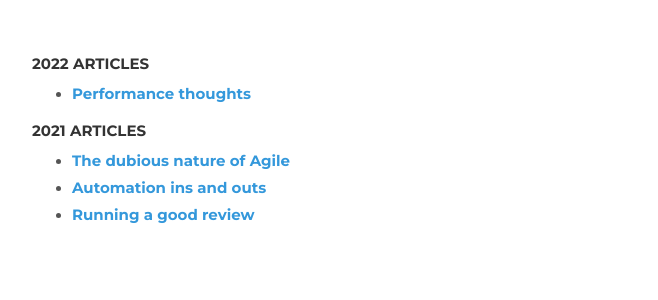
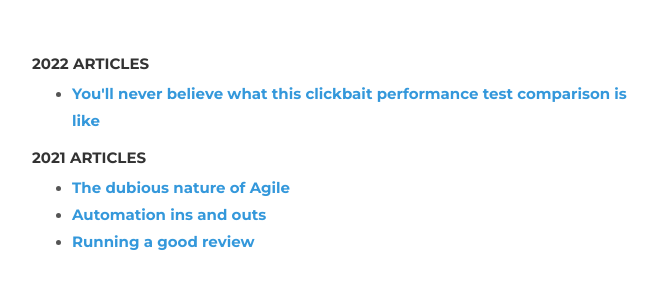
Before and after one commit to Kar98/rcblog, a Flask app: page /articles in a window 1280 px wide. Shown: the part 61-361 px from the top of the page, without its empty margins (153-811 px from the left). Run offline with Flask 2, Linux system fonts and the light colour scheme; some libraries are stand-ins or nearby versions.

Commit message:
Name changes

```diff
--- a/flaskr/articles.py
+++ b/flaskr/articles.py
@@ -60,6 +60,10 @@ def article3():
 @bp.route('/articles/2022/loadtest-comparison')
 def article4():
     return render_template('articles/loadtest-comparison.html',tags=outputTagsForArticle('loadtest-comparison'))
+
+@bp.route('/articles/2022/what-test-tools')
+def article4():
+    return render_template('articles/what-test-tools.html',tags=outputTagsForArticle('what-test-tools'))
 '''
 @bp.route('/articles/<year>/<url>')
 def getArticle(year,name):
--- a/flaskr/templates/articles.html
+++ b/flaskr/templates/articles.html
@@ -10,7 +10,7 @@
         <div class="col-sm-8">
             <h3 class="section-header-archive">2022 Articles</h3>
             <ul>
-                <li><a class="post-title-archive" href="/articles/2022/loadtest-comparison">Performance thoughts</a></li>
+                <li><a class="post-title-archive" href="/articles/2022/loadtest-comparison">You'll never believe what this clickbait performance test comparison is like</a></li>
             </ul>
         </div>
     </div>
```
